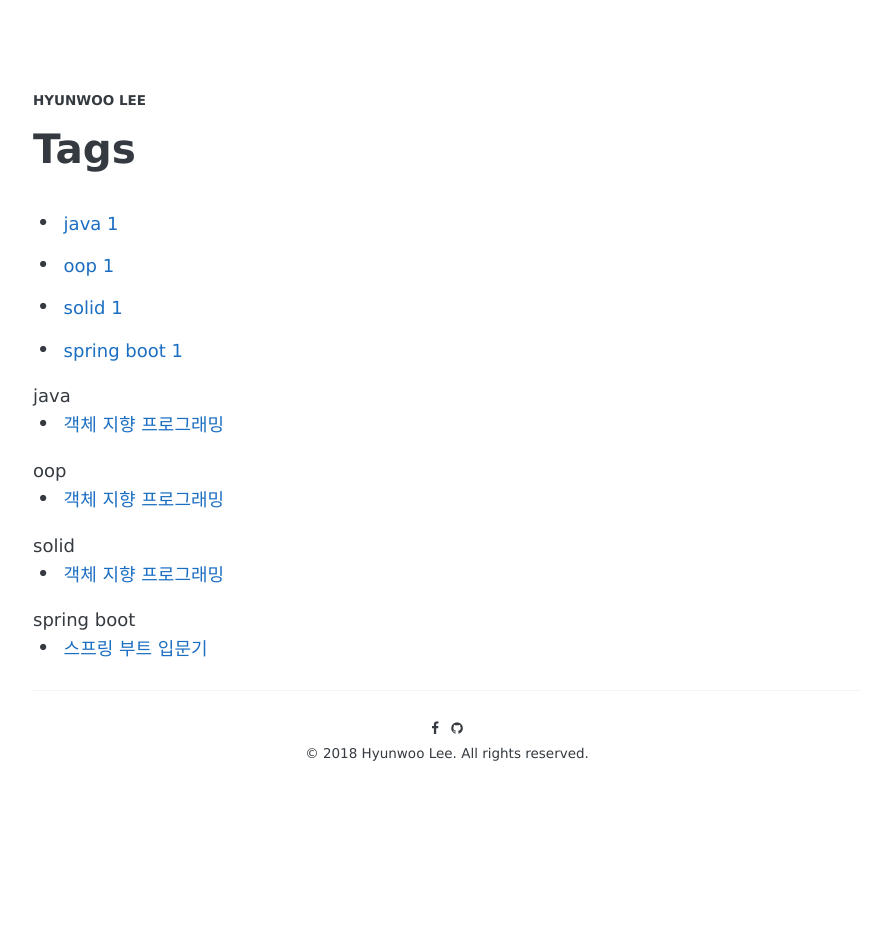
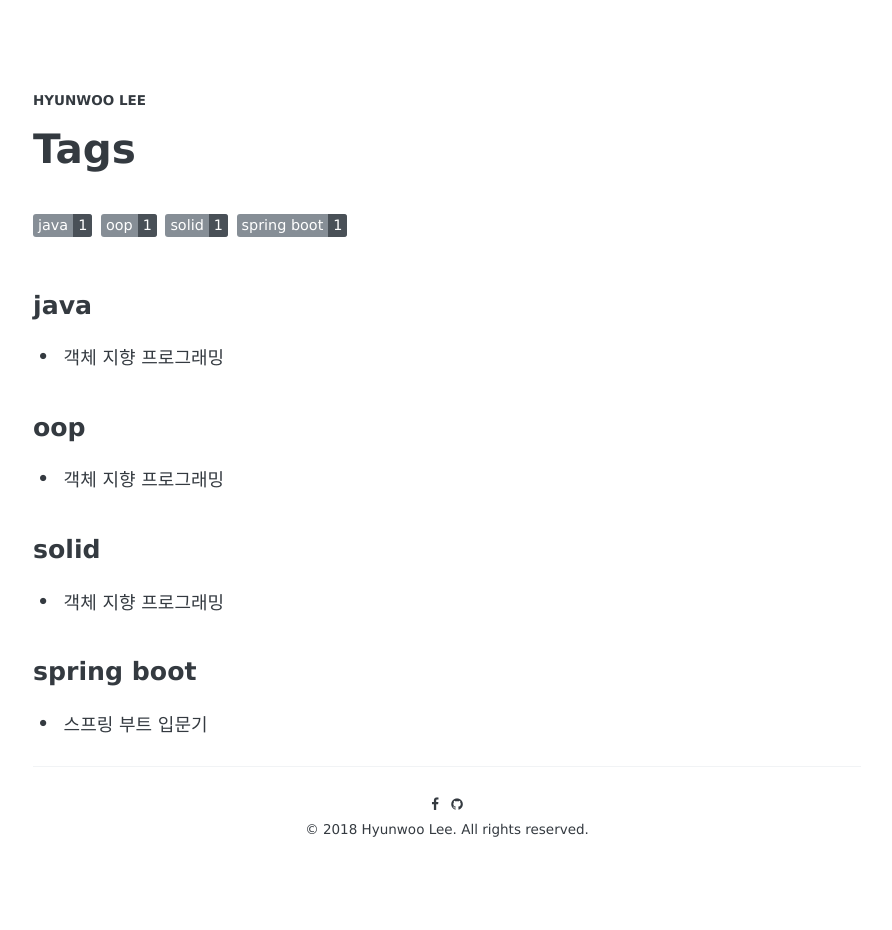
Before and after one commit to Hyunwoo-e/Hyunwoo-e.github.io, a Jekyll site: the page built from tags/index.html, in a window 1280 px wide. Shown: the whole page, without its empty margins (193-1085 px from the left). Built offline with Jekyll 4.4.1, drawn with Linux system fonts in a browser that asks for light colours; some web fonts are replaced; before the commit the page ends 900 px from its top, so only the background shows below that.

Commit message:
edit css

```diff
--- a/_sass/_site.scss
+++ b/_sass/_site.scss
@@ -256,9 +256,79 @@ body {
 
 
 /*--------------
-  Tags, Category
+  Tags
   -------------- */
-.tag .category {
+.tag {
+  &-index {
+    ul {
+      li:before {
+        content: ""
+      }
+
+      li {
+        margin: 0;
+        font-size: 0.8rem;
+        display: inline;
+        list-style-type: none;
+        text-transform: lowercase;
+
+        a {
+          display: inline-block;
+          margin: 4px;
+          margin-left: 0px;
+          color: $oc-white;
+          background-color: $oc-gray-6;
+          text-decoration: none;
+          border-radius: 3px;
+
+          span {
+            float: left;
+            padding: .5px 5px;
+          }
+
+          .count {
+            background-color: $oc-gray-7;
+            border-radius: 0 3px 3px 0;
+          }
+        }
+
+        a:hover {
+          background-color: $oc-gray-7;
+        }
+      }
+    }
+  }
+
+  &-title {
+    font-size: 1.4rem;
+    font-weight: 600;
+    text-transform: lowercase;
+    padding: 1rem 0;
+  }
+
+  &-post {
+    a {
+      color: $base-color;
+
+      &:hover,
+      &:focus {
+        text-decoration: none;
+      }
+    }
+
+    &:hover {
+      color: $base-color;
+      text-decoration: none;
+      background-color: $background-over-color;
+      border-color: transparent;
+      }
+  }
+}
+
+/*--------------
+  Category
+  -------------- */
+.category {
   &-index {
     ul {
       li:before {
```
